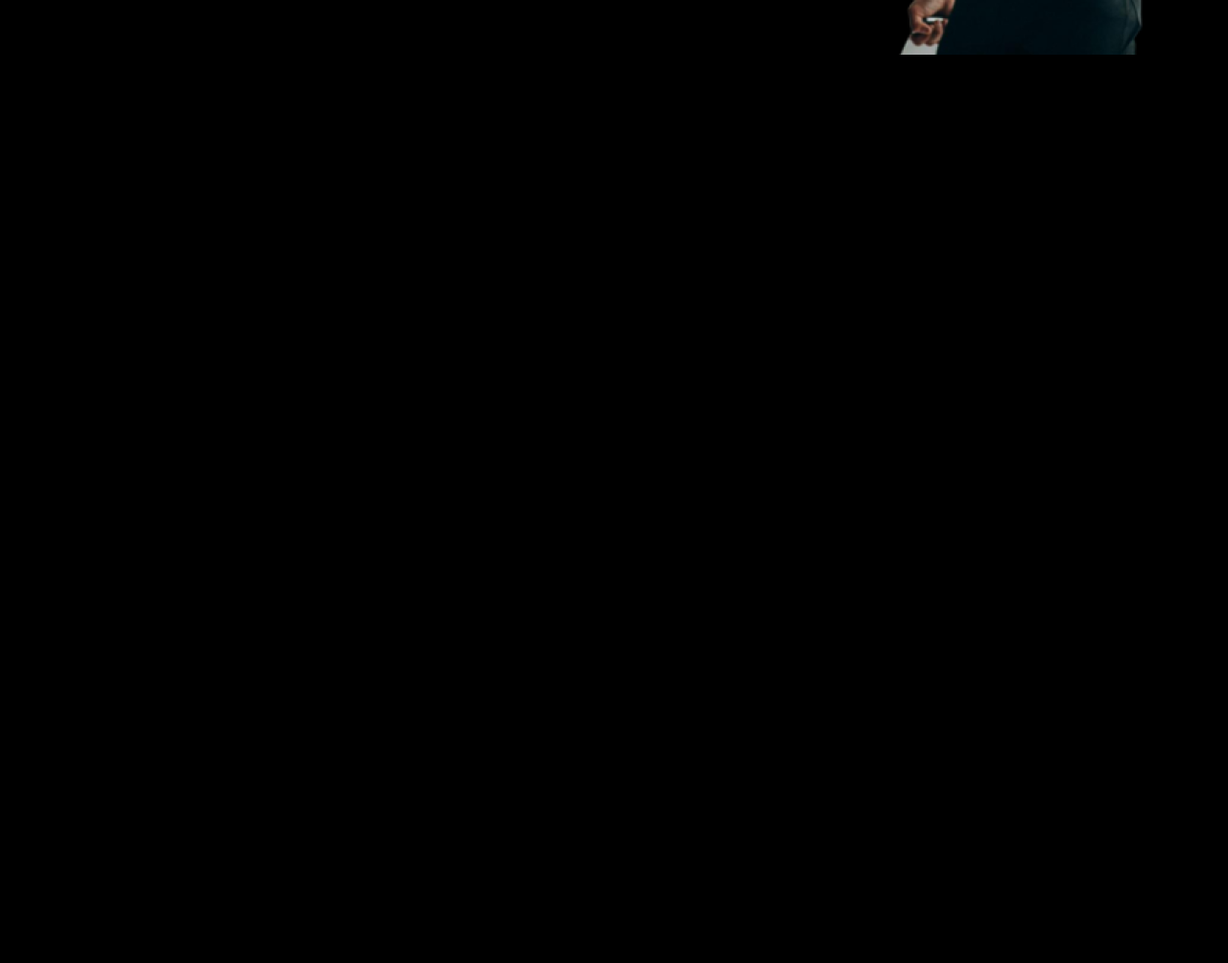
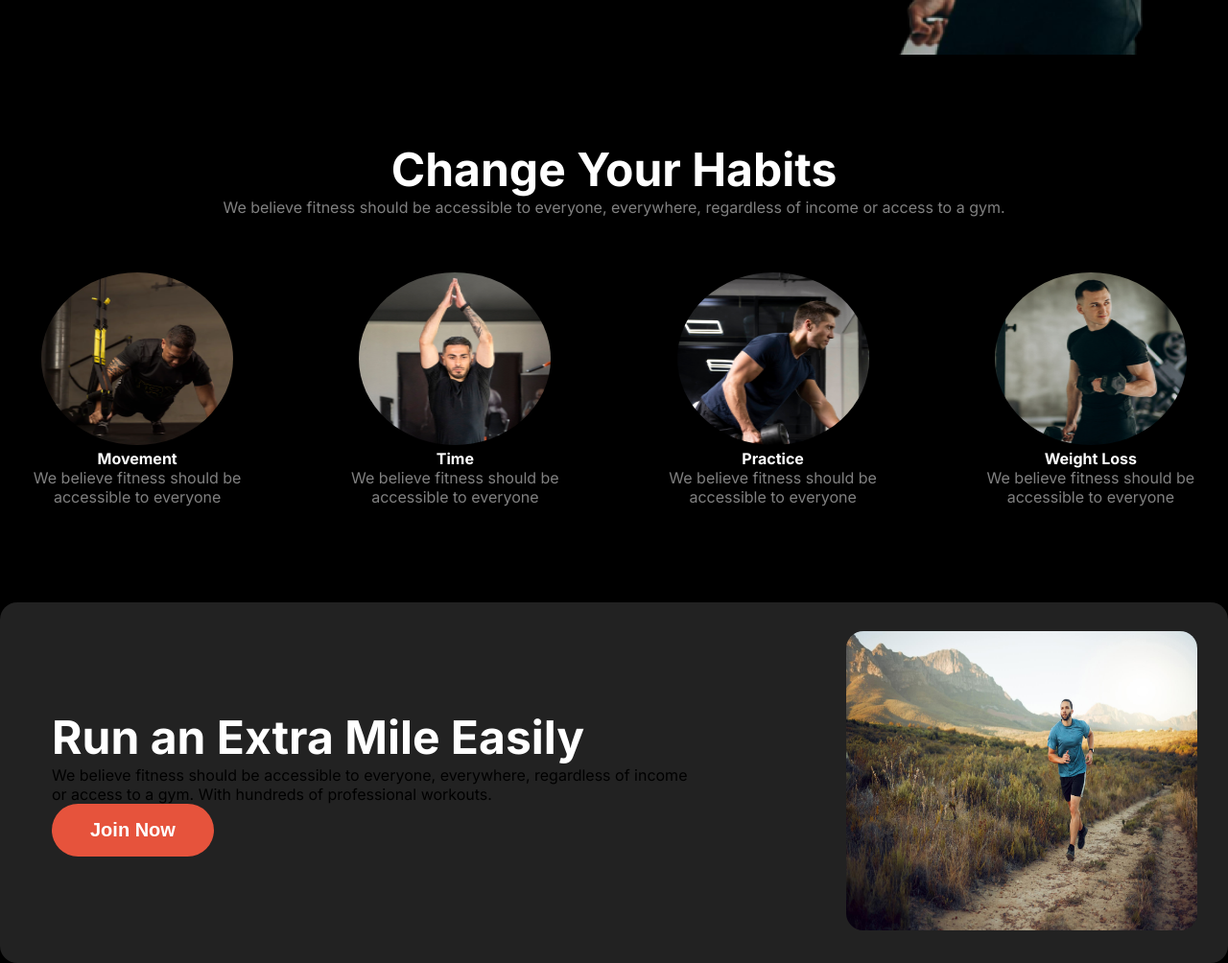
Before and after one commit to najibvai/reset-second-assignment, a plain HTML site: page index.html in a window 1280 px wide. Shown: the part 656-1660 px from the top of the page at 96% size. Before the commit the page ends 800 px from the top, so only its background shows below. Drawn offline with Linux system fonts and the light colour scheme; a web font is replaced by a local one.

Commit message:
another section added

```diff
--- a/index.html
+++ b/index.html
@@ -24,7 +24,7 @@
         <!-- Banner -->
         <div class="banner display-flex">
             <div class="banner-content">
-                <h1 class="banner-title">Get body in <span class="arizonia-regular">shape</span> & stay healthy</h1>
+                <h1 class="banner-title">Get body in <br> <span class="arizonia-regular">shape</span> & stay healthy</h1>
                 <p class="banner-description">
                     A huge selection of health and fitness content, healthy recipes and transformation stories to help
                     you get fit and stay fit!
@@ -50,8 +50,43 @@
     <!-- Main Section -->
     <main>
         <!------------------------ Change Your Habits Section---------------------------- -->
-        <section>
-
+        <section class="habits-section">
+                <h1 class="habits-title">Change Your Habits</h1>
+                <p class="habits-description">We believe fitness should be accessible to everyone, everywhere,
+                    regardless of income or access to a gym.</p>
+                <div class="habits-contents display-flex">
+                    <div class="habits-content">
+                        <img src="images/image 3.png" alt="" class="habits-img">
+                        <h3 class="habits-content-title">Movement</h3>
+                        <p class="habits-content-description">We believe fitness should be accessible to everyone</p>
+                    </div>
+                    <div class="habits-content">
+                        <img src="images/image 2.png" alt="" class="habits-img">
+                        <h3 class="habits-content-title">Time</h3>
+                        <p class="habits-content-description">We believe fitness should be accessible to everyone</p>
+                    </div>
+                    <div class="habits-content">
+                        <img src="images/image 4.png" alt="" class="habits-img">
+                        <h3 class="habits-content-title">Practice</h3>
+                        <p class="habits-content-description">We believe fitness should be accessible to everyone</p>
+                    </div>
+                    <div class="habits-content">
+                        <img src="images/image 5.png" alt="" class="habits-img">
+                        <h3 class="habits-content-title">Weight Loss</h3>
+                        <p class="habits-content-description">We believe fitness should be accessible to everyone</p>
+                    </div>
+                </div>
+        </section>
+        <!-- --------------------------Run Extra Section------------------------------- -->
+         <section class="run-extra-section display-flex">
+            <div>
+                <h1 class="run-extra-title">Run an Extra Mile Easily</h1>
+                <p class="run-extra-description">We believe fitness should be accessible to everyone, everywhere, regardless of income or access to a gym. With hundreds of professional workouts.</p>
+                <button class="primary-btn">Join Now</button>
+            </div>
+            <div>
+                <img src="images/run.jpg" alt="" class="run-img">
+            </div>
          </section>
     </main>
     <!-- Footer Section -->
--- a/styles/style.css
+++ b/styles/style.css
@@ -140,13 +140,14 @@ body {
 } */
 
 
-.dots{
+.dots {
     height: 40px;
     width: 40px;
     background-color: rgb(230, 83, 60);
     border-radius: 50%;
     display: inline-block;
-  }
+}
+
 #video-tutorial-btn {
     display: flex;
     justify-content: center;
@@ -159,14 +160,82 @@ body {
     margin-left: -100px;
     background: rgba(48, 48, 48, 0.54);
 }
-#video-tutorial-title{
+
+#video-tutorial-title {
     font-weight: 900;
     font-size: 1.5rem;
     color: white;
 }
-#video-tutorial-description{
+
+#video-tutorial-description {
     font-weight: 400px;
     font-size: 1rem;
     color: rgba(239, 237, 232, 0.65);
     margin-top: 8px;
 }
+
+/* -----------------------------Main part------------------------------------- */
+/* ----------------------------------Habits Section------------------------------------ */
+.habits-section {
+    max-width: 1440px;
+    margin: 150px auto 0 auto;
+    text-align: center;
+}
+
+.habits-title {
+    font-weight: 900px;
+    font-size: 3rem;
+    color: white;
+}
+
+.habits-description {
+    font-weight: 400px;
+    font-size: 1rem;
+    color: rgba(255, 255, 255, 0.5);
+}
+
+.habits-contents {
+    margin-top: 58px;
+    gap: 45px;
+}
+
+.habits-img {
+    width: 200px;
+    height: 180px;
+    border-radius: 50%;
+}
+
+.habits-content-title {
+    font-weight: 600px;
+    font-size: 1rem;
+    color: white;
+}
+
+.habits-content-description {
+    font-weight: 400px;
+    font-size: 1rem;
+    color: rgba(255, 255, 255, 0.5);
+}
+
+/* ------------------------------Run Extra section--------------------------------- */
+.run-extra-section {
+    max-width: 1440px;
+    margin: 100px auto 0 auto;
+    justify-content: center;
+    align-items: center;
+    padding: 30px 32px 30px 54px;
+    border-radius: 18px;
+    gap: 165px;
+    background-color: rgb(34, 34, 34);
+}
+.run-extra-title{
+    font-weight: 900px;
+    font-size: 3rem;
+    color: white;
+}
+
+.run-img {
+    width: 366px;
+    height: 312px;
+    border-radius: 18px;
+}
```
Lines whose indentation alone changed are shown as unchanged.
